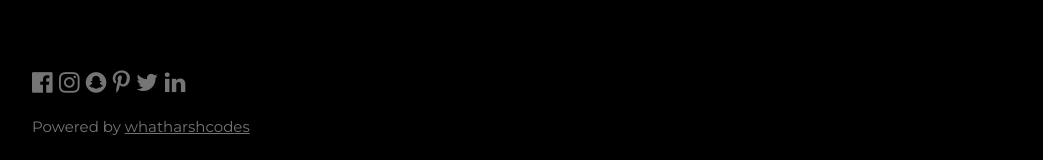
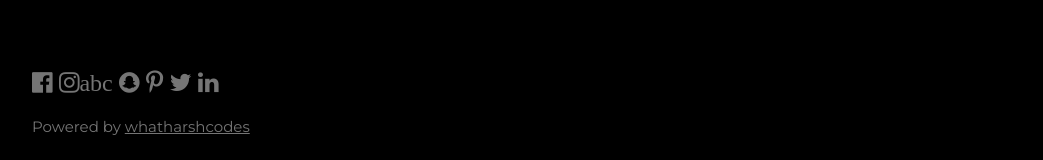
Before and after one commit to whatharshcodes/whatharshcodes.github.io, a plain HTML site: page index.html in a window 1280 px wide. Shown: the part 4413-4573 px from the top of the page, without its empty margins (178-1221 px from the left). Drawn offline with nearby package versions, Linux system fonts and the light colour scheme.

Commit message:
Update index.html

```diff
--- a/index.html
+++ b/index.html
@@ -208,7 +208,7 @@ body, h1,h2,h3,h4,h5,h6 {font-family: "Montserrat", sans-serif}
     <!-- Footer -->
   <footer class="w3-content w3-padding-64 w3-text-grey w3-xlarge">
     <i class="fa fa-facebook-official w3-hover-opacity"></i>
-    <a href="https://linkedin.com/in/harshkotwani" target="_blank" class="w3-hover-text-green"></a><i class="fa fa-instagram w3-hover-opacity"></a></i>
+    <a href="https://linkedin.com/in/harshkotwani" target="_blank" class="w3-hover-text-green"></a><i class="fa fa-instagram w3-hover-opacity">abc</a></i>
     <i class="fa fa-snapchat w3-hover-opacity"></i>
     <i class="fa fa-pinterest-p w3-hover-opacity"></i>
     <i class="fa fa-twitter w3-hover-opacity"></i>
```
